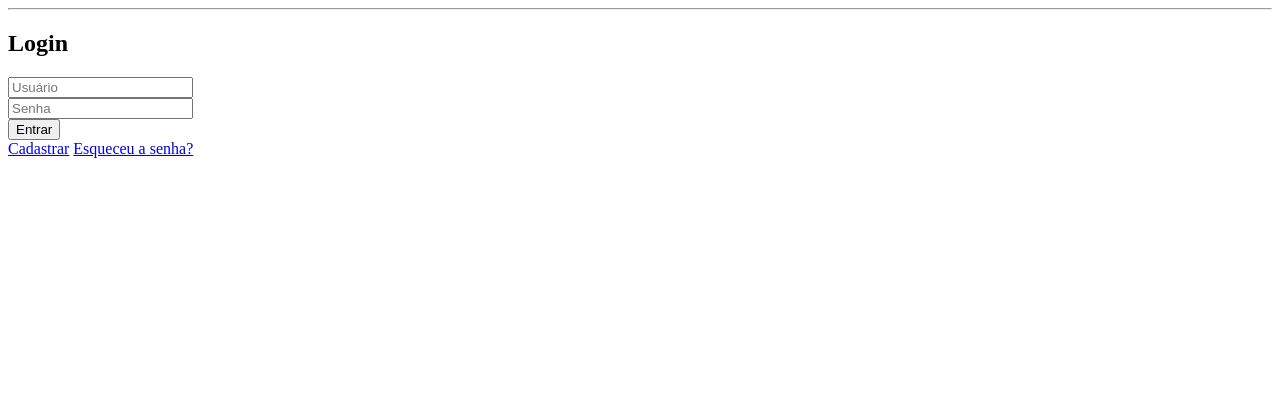
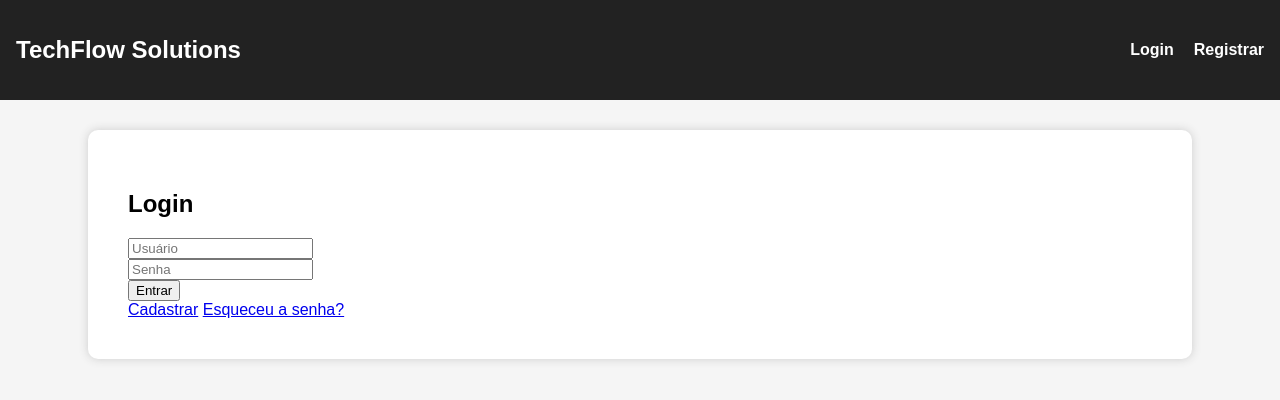
Before and after one commit to Seteshy/login_project, a Django app: page / in a window 1280 px wide. Shown: the top 400 px of the page. Run offline with Django 5.2, Linux system fonts and the light colour scheme.

Commit message:
Estilização e mudanças no Login

```diff
--- a/accounts/templates/accounts/login.html
+++ b/accounts/templates/accounts/login.html
@@ -1,4 +1,4 @@
-{% extends 'accounts/base.html' %}
+{% extends 'base.html' %}
 {% block content %}
 <h2>Login</h2>
 <form method="post">{% csrf_token %}
--- a/accounts/templates/accounts/password_reset.html
+++ b/accounts/templates/accounts/password_reset.html
@@ -1,4 +1,4 @@
-{% extends 'accounts/base.html' %}
+{% extends 'base.html' %}
 {% block content %}
 <h2>Recuperar Senha</h2>
 <form method="post">{% csrf_token %}
--- a/accounts/templates/accounts/password_reset_complete.html
+++ b/accounts/templates/accounts/password_reset_complete.html
@@ -1,4 +1,4 @@
-{% extends 'accounts/base.html' %}
+{% extends 'base.html' %}
 {% block content %}
 <p>Sua senha foi redefinida com sucesso. Você já pode fazer <a href="{% url 'login' %}">login</a> novamente.</p>
 {% endblock %}
--- a/accounts/templates/accounts/password_reset_confirm.html
+++ b/accounts/templates/accounts/password_reset_confirm.html
@@ -1,4 +1,4 @@
-{% extends 'accounts/base.html' %}
+{% extends 'base.html' %}
 {% block content %}
 <h2>Redefinir Senha</h2>
 <form method="post">{% csrf_token %}
--- a/accounts/templates/accounts/password_reset_done.html
+++ b/accounts/templates/accounts/password_reset_done.html
@@ -1,4 +1,4 @@
-{% extends 'accounts/base.html' %}
+{% extends 'base.html' %}
 {% block content %}
 <p>Um e-mail com o link de redefinição foi enviado, se o endereço existir no sistema.</p>
 {% endblock %}
--- a/accounts/templates/accounts/profile.html
+++ b/accounts/templates/accounts/profile.html
@@ -1,4 +1,4 @@
-{% extends 'accounts/base.html' %}
+{% extends 'base.html' %}
 {% block content %}
 <h2>Perfil</h2>
 <p>Usuário: {{ user.username }}</p>
--- a/accounts/templates/accounts/register.html
+++ b/accounts/templates/accounts/register.html
@@ -1,4 +1,4 @@
-{% extends 'accounts/base.html' %}
+{% extends 'base.html' %}
 {% block content %}
 <h2>Cadastrar</h2>
 <form method="post">{% csrf_token %}{{ form.as_p }}
--- /dev/null
+++ b/accounts/templates/base.html
@@ -0,0 +1,34 @@
+{% load static %}
+<!DOCTYPE html>
+<html lang="pt-br">
+<head>
+    <meta charset="UTF-8">
+    <title>{% block title %}Sistema{% endblock %}</title>
+    <link rel="stylesheet" href="{% static 'css/style.css' %}">
+</head>
+
+<body>
+
+<nav class="navbar">
+    <h1 class="logo">TechFlow Solutions</h1>
+    <ul>
+        {% if user.is_authenticated %}
+        <li><a href="{% url 'lista_produtos' %}">Produtos</a></li>
+        <li><a href="{% url 'ver_carrinho' %}">Carrinho</a></li>
+        <li><a href="{% url 'logout' %}">Sair</a></li>
+        {% else %}
+        <li><a href="{% url 'login' %}">Login</a></li>
+        <li><a href="{% url 'register' %}">Registrar</a></li>
+        {% endif %}
+    </ul>
+</nav>
+
+<div class="container">
+    {% block content %}
+    {% endblock %}
+</div>
+
+<script src="{% static 'js/main.js' %}"></script>
+
+</body>
+</html>
--- /dev/null
+++ b/static/css/style.css
@@ -0,0 +1,119 @@
+body {
+    margin: 0;
+    font-family: Arial, sans-serif;
+    background: #f5f5f5;
+}
+
+.navbar {
+    background: #222;
+    padding: 16px;
+    color: white;
+    display: flex;
+    justify-content: space-between;
+    align-items: center;
+}
+
+.navbar ul {
+    list-style: none;
+    display: flex;
+    gap: 20px;
+}
+
+.navbar a {
+    color: white;
+    text-decoration: none;
+    font-weight: bold;
+}
+
+.navbar a:hover {
+    text-decoration: underline;
+}
+
+.container {
+    padding: 40px;
+    background: white;
+    margin: 30px auto;
+    width: 80%;
+    border-radius: 10px;
+    box-shadow: 0 0 10px #ccc;
+}
+
+/* Lista de Produtos */
+
+.titulo-pagina {
+    margin-bottom: 20px;
+    color: #333;
+}
+
+.acoes-topo {
+    display: flex;
+    gap: 16px;
+    margin-bottom: 25px;
+}
+
+.lista-produtos {
+    display: flex;
+    flex-wrap: wrap;
+    gap: 25px;
+}
+
+.produto-card {
+    background: #fff;
+    width: 250px;
+    padding: 20px;
+    border-radius: 12px;
+    box-shadow: 0px 4px 12px rgba(0,0,0,0.1);
+}
+
+.produto-card h3 {
+    margin-top: 0;
+}
+
+.preco {
+    font-weight: bold;
+    color: #0074ff;
+}
+
+.descricao {
+    font-size: 14px;
+    color: #555;
+}
+
+.card-acoes {
+    margin-top: 15px;
+    display: flex;
+    flex-direction: column;
+    gap: 10px;
+}
+
+.btn {
+    display: inline-block;
+    padding: 10px 12px;
+    border-radius: 6px;
+    text-decoration: none;
+    font-weight: bold;
+    text-align: center;
+}
+
+.btn-primario {
+    background: #0074ff;
+    color: white;
+}
+
+.btn-primario:hover {
+    background: #005fcc;
+}
+
+.btn-secundario {
+    background: #333;
+    color: white;
+}
+
+.btn-perigo {
+    background: #c62828;
+    color: white;
+}
+
+.btn-perigo:hover {
+    background: #8e0000;
+}
--- /dev/null
+++ b/static/js/main.js
@@ -0,0 +1,6 @@
+console.log("Frontend carregado com sucesso!");
+
+// Exemplo: mensagem ao adicionar ao carrinho
+function produtoAdicionado() {
+    alert("Produto adicionado ao carrinho!");
+}
```
Also changed, not shown: login_project/settings.py (+6 -2 lines), produtos/templates/produtos/lista_produtos.html (+42 -13 lines).
